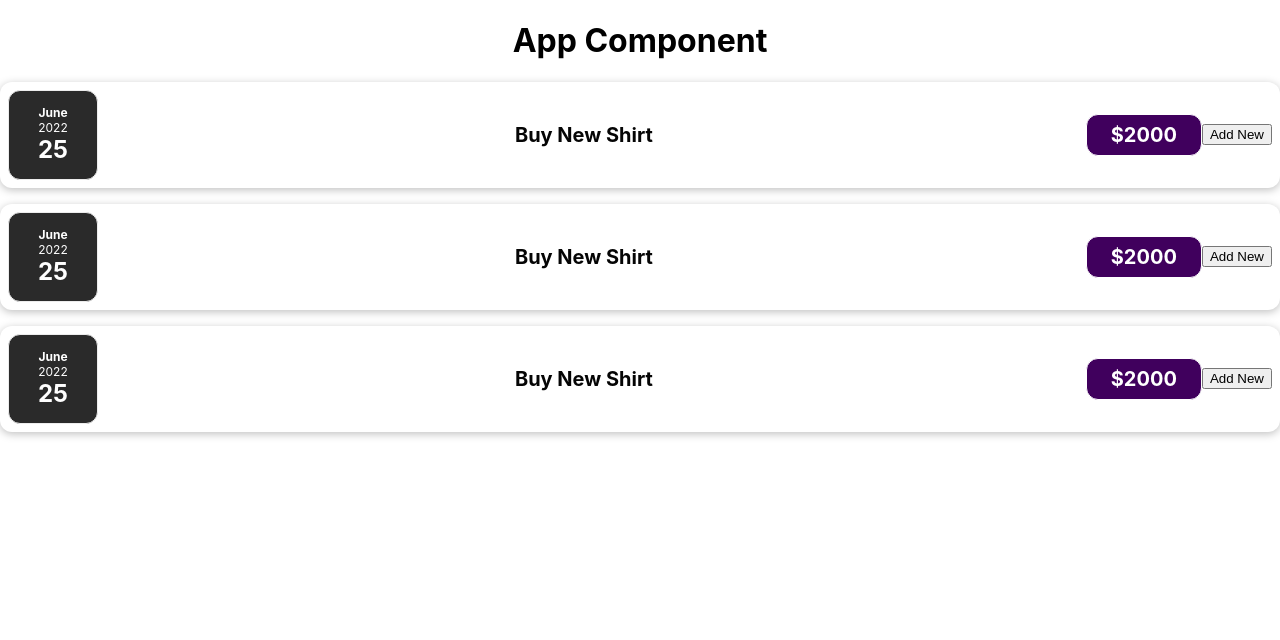
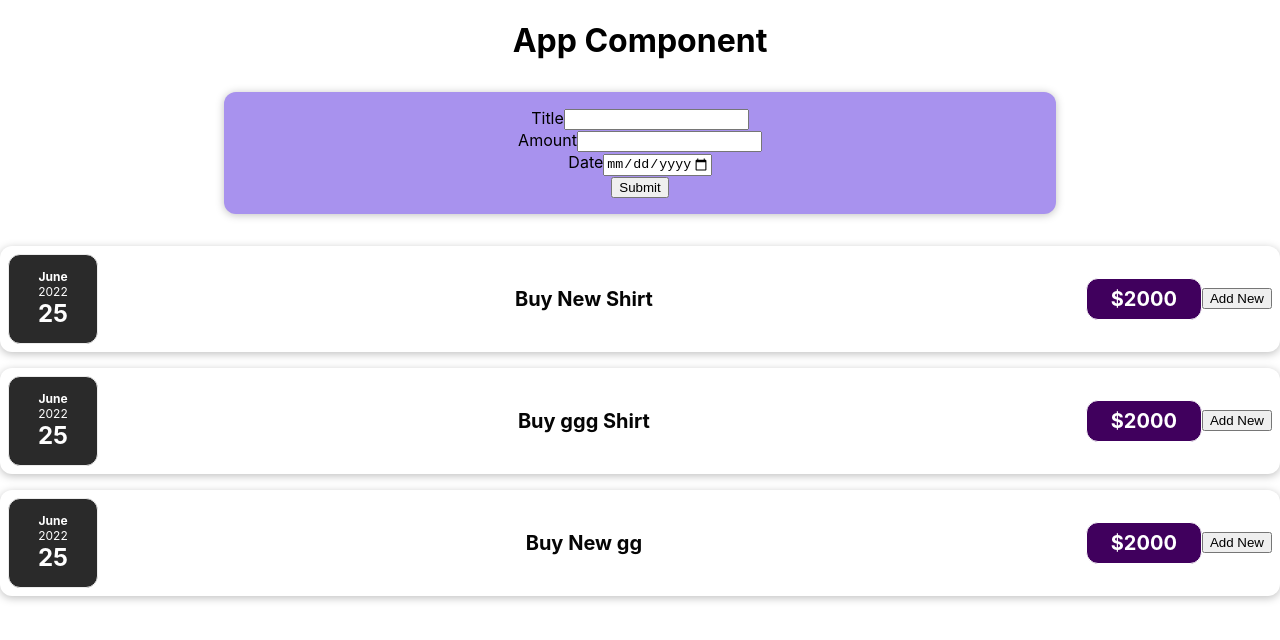
Before and after one commit to MohosinMiah/Learning-React-Framework-Basic-Component-From-Udemy-Course, a React (Create React App) app: page / in a window 1280 px wide. Shown: the top 640 px of the page. Built offline with nearby package versions, Linux system fonts and the light colour scheme.

Commit message:
Added Form Above Expenses List

```diff
--- a/src/App.js
+++ b/src/App.js
@@ -1,5 +1,6 @@
 import './App.css';
 import Expenses from './components/Expenses/Expenses';
+import NewExpense from './components/NewExpense/NewExpense';
 
 function App() {
 
@@ -8,7 +9,9 @@
   return (
     <div className="App">
      <h1>App Component</h1>
+     <NewExpense></NewExpense>
      <Expenses></Expenses>
+
     </div>
   );
 }
--- a/src/components/Expenses/Expenses.js
+++ b/src/components/Expenses/Expenses.js
@@ -1,11 +1,12 @@
 
 import ExpenseItem from "./ExpenseItem";
+
 function Expenses(){
 
     const expenses = [
         {  id: "e1" , title: "Buy New Shirt", amount: 2000, date: new Date(2022, 5, 25) },
-        {  id: "e2" , title: "Buy New Shirt", amount: 2000, date: new Date(2022, 5, 25) },
-        {  id: "e3" , title: "Buy New Shirt", amount: 2000, date: new Date(2022, 5, 25) }
+        {  id: "e2" , title: "Buy ggg Shirt", amount: 2000, date: new Date(2022, 5, 25) },
+        {  id: "e3" , title: "Buy New gg", amount: 2000, date: new Date(2022, 5, 25) }
        ]
 
 
@@ -19,7 +20,6 @@
   })
     }
 
-
     </div>
 );
 
--- /dev/null
+++ b/src/components/NewExpense/ExpenseForm.css
@@ -0,0 +1,26 @@
+.new-expense__controls {
+  display: flex;
+  flex-wrap: wrap;
+  gap: 1rem;
+  margin-bottom: 1rem;
+  text-align: left;
+}
+
+.new-expense__control label {
+  font-weight: bold;
+  margin-bottom: 0.5rem;
+  display: block;
+}
+
+.new-expense__control input {
+  font: inherit;
+  padding: 0.5rem;
+  border-radius: 6px;
+  border: 1px solid #ccc;
+  width: 20rem;
+  max-width: 100%;
+}
+
+.new-expense__actions {
+  text-align: right;
+}
--- /dev/null
+++ b/src/components/NewExpense/ExpenseForm.js
@@ -0,0 +1,28 @@
+import './ExpenseForm'
+const ExpenseForm = ()=>{
+    return(
+        <div>
+            <form  className="new-expense__controls">
+            <div className="new-expense__control">
+                    <label>Title</label>
+                    <input type="text"></input>
+                </div>
+                <div className="new-expense__control">
+                    <label>Amount</label>
+                    <input type="number" min="0.01" step="0.01"></input>
+                </div>
+                <div className="new-expense__control">
+                    <label>Date</label>
+                    <input type="date" min="2019-01-12" max="2021-01-12"></input>
+                </div>
+                <div className="new-expense__actions">
+                <input type="submit" value="Submit" />
+                </div>
+
+
+        </form>
+        </div>
+    )
+}
+
+export default ExpenseForm
--- /dev/null
+++ b/src/components/NewExpense/NewExpense.css
@@ -0,0 +1,38 @@
+.new-expense {
+  background-color: #a892ee;
+  padding: 1rem;
+  margin: 2rem auto;
+  width: 50rem;
+  max-width: 95%;
+  border-radius: 12px;
+  text-align: center;
+  box-shadow: 0 1px 8px rgba(0, 0, 0, 0.25);
+}
+
+.new-expense button {
+  font: inherit;
+  cursor: pointer;
+  padding: 1rem 2rem;
+  border: 1px solid #40005d;
+  background-color: #40005d;
+  color: white;
+  border-radius: 12px;
+  margin-right: 1rem;
+}
+
+.new-expense button:hover,
+.new-expense button:active {
+  background-color: #510674;
+  border-color: #510674;
+}
+
+.new-expense button.alternative {
+  color: #220131;
+  border-color: transparent;
+  background-color: transparent;
+}
+
+.new-expense button.alternative:hover,
+.new-expense button.alternative:active {
+  background-color: #ddb3f8;
+}
--- /dev/null
+++ b/src/components/NewExpense/NewExpense.js
@@ -0,0 +1,11 @@
+import ExpenseForm from './ExpenseForm'
+import './NewExpense.css'
+const NewExpense = ()=> {
+return(
+    <div className="new-expense">
+        <ExpenseForm/>
+
+    </div>
+)
+}
+export default NewExpense
```
